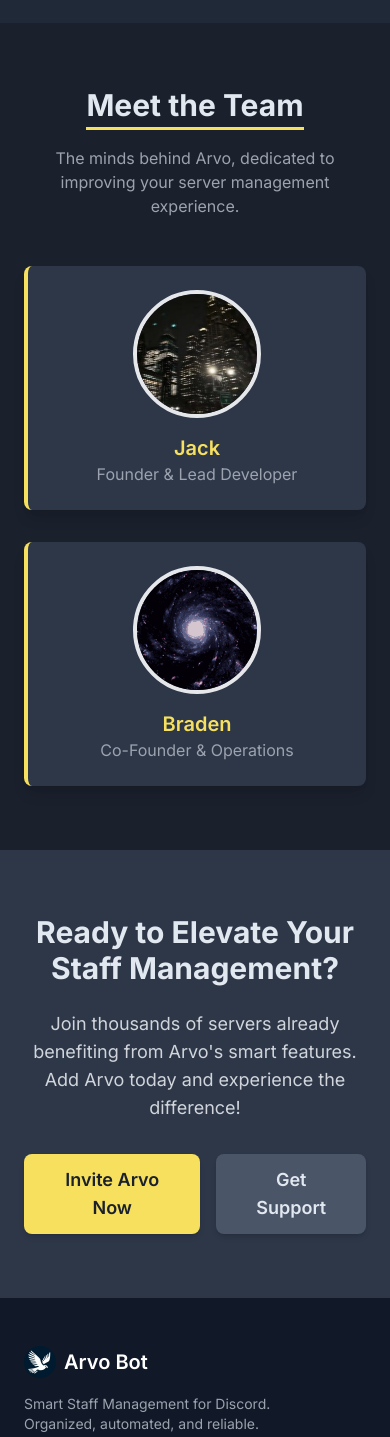
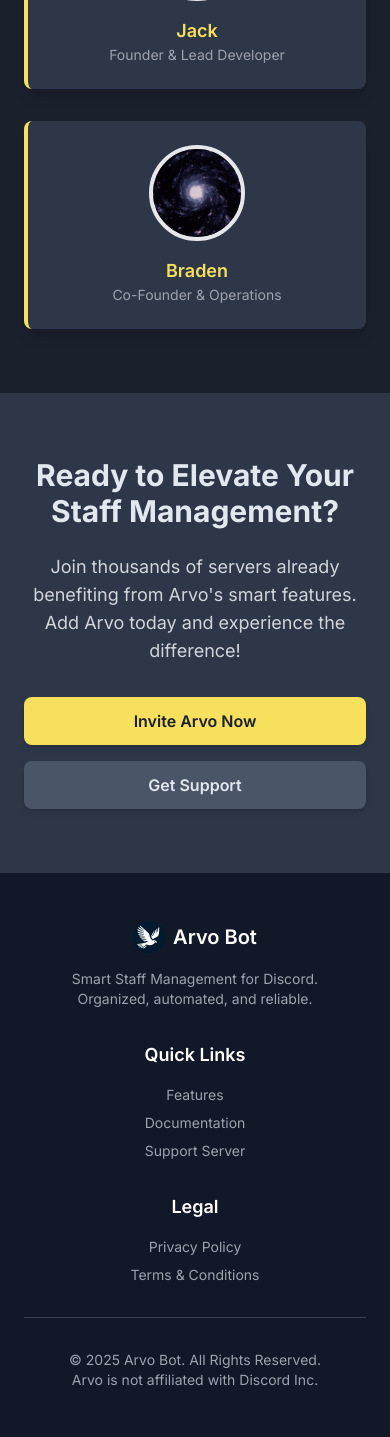
Before and after one commit to imnotbraybray/arvo-bot, a Flask app: page / in a window 390 px wide. Shown: the part 2678-4115 px from the top of the page. Run offline with Flask 2, Linux system fonts and the light colour scheme; parts of the project's set-up code (start-up, migrations or seed data) failed here and were passed over; some libraries are stand-ins or nearby versions.

Commit message:
Mobile support + favicon

```diff
--- a/templates/index.html
+++ b/templates/index.html
@@ -6,6 +6,8 @@
     <title>Arvo - Smart Staff Management Discord Bot</title>
     <script src="https://cdn.tailwindcss.com"></script>
     <link href="https://fonts.googleapis.com/css2?family=Inter:wght@400;500;600;700;800&display=swap" rel="stylesheet">
+    <link rel="icon" href="{{ url_for('static', filename='images/arvo_logo.png') }}" type="image/png">
+    <link rel="apple-touch-icon" href="{{ url_for('static', filename='images/arvo_logo.png') }}">
     <style>
         body {
             font-family: 'Inter', sans-serif;
@@ -54,6 +56,21 @@
         nav a:hover {
             color: #f6e05e;
         }
+        /* Mobile navigation toggle */
+        .mobile-menu-button {
+            display: none; /* Hidden by default */
+        }
+        @media (max-width: 768px) { /* md breakpoint in Tailwind */
+            .desktop-nav-links {
+                display: none;
+            }
+            .mobile-menu-button {
+                display: block;
+            }
+            .mobile-nav-links {
+                /* Styles for when menu is open, controlled by JS */
+            }
+        }
     </style>
 </head>
 <body class="antialiased">
@@ -64,32 +81,45 @@
                 <img src="{{ url_for('static', filename='images/arvo_logo.png') }}" alt="Arvo Logo" class="h-10 w-10 mr-3 rounded-full">
                 <span class="text-2xl font-bold text-white">Arvo</span>
             </div>
-            <div>
+            <div class="hidden md:flex space-x-2 items-center">
                 <a href="#features" class="text-gray-300 hover:text-gold px-3 py-2 rounded-md text-sm font-medium">Features</a>
                 <a href="https://docs.arvobot.xyz/" target="_blank" class="text-gray-300 hover:text-gold px-3 py-2 rounded-md text-sm font-medium">Docs</a>
                 <a href="https://discord.gg/xr7NjKQjDy" target="_blank" class="text-gray-300 hover:text-gold px-3 py-2 rounded-md text-sm font-medium">Support</a>
                 <a href="{{ url_for('dashboard_servers') }}" class="btn-dashboard ml-2 px-4 py-2 rounded-md text-sm font-semibold">Dashboard</a>
             </div>
+            <div class="md:hidden">
+                <button id="mobile-menu-toggler" class="text-gray-300 hover:text-white focus:outline-none focus:text-white">
+                    <svg class="h-6 w-6" fill="none" stroke="currentColor" viewBox="0 0 24 24" xmlns="http://www.w3.org/2000/svg">
+                        <path stroke-linecap="round" stroke-linejoin="round" stroke-width="2" d="M4 6h16M4 12h16m-7 6h7"></path>
+                    </svg>
+                </button>
+            </div>
+        </div>
+        <div id="mobile-menu" class="md:hidden hidden mt-2 space-y-1 px-2 pt-2 pb-3 sm:px-3">
+            <a href="#features" class="block text-gray-300 hover:text-gold hover:bg-gray-700 px-3 py-2 rounded-md text-base font-medium">Features</a>
+            <a href="https://docs.arvobot.xyz/" target="_blank" class="block text-gray-300 hover:text-gold hover:bg-gray-700 px-3 py-2 rounded-md text-base font-medium">Docs</a>
+            <a href="https://discord.gg/xr7NjKQjDy" target="_blank" class="block text-gray-300 hover:text-gold hover:bg-gray-700 px-3 py-2 rounded-md text-base font-medium">Support</a>
+            <a href="{{ url_for('dashboard_servers') }}" class="block btn-dashboard w-full text-center mt-1 px-4 py-2 rounded-md text-base font-semibold">Dashboard</a>
         </div>
     </nav>
 
     <section class="hero-bg py-20 md:py-32">
         <div class="container mx-auto text-center px-6">
-            <img src="{{ url_for('static', filename='images/arvo_logo.png') }}" alt="Arvo Logo" class="w-32 h-32 mx-auto mb-8 rounded-full shadow-xl">
-            <h1 class="text-4xl md:text-6xl font-extrabold mb-4">
+            <img src="{{ url_for('static', filename='images/arvo_logo.png') }}" alt="Arvo Logo" class="w-24 h-24 md:w-32 md:h-32 mx-auto mb-8 rounded-full shadow-xl">
+            <h1 class="text-4xl sm:text-5xl md:text-6xl font-extrabold mb-4">
                 Envision <span class="text-gold">Arvo</span>
             </h1>
-            <p class="text-xl md:text-2xl text-gray-300 mb-6 max-w-3xl mx-auto">
+            <p class="text-lg sm:text-xl md:text-2xl text-gray-300 mb-6 max-w-xl md:max-w-3xl mx-auto">
                 Where Smart Staff Management Becomes Effortless.
             </p>
-            <p class="text-lg text-gray-400 mb-10 max-w-2xl mx-auto">
+            <p class="text-base sm:text-lg text-gray-400 mb-10 max-w-md md:max-w-2xl mx-auto">
                 Arvo – Smart Staff Management 🦉 Keep your server organized with automated moderation, role management, and staff coordination—all in one reliable bot.
             </p>
-            <div class="flex justify-center space-x-4">
-                <a href="https://discord.com/oauth2/authorize?client_id=790618606069088277" target="_blank" class="btn-primary font-semibold py-3 px-8 rounded-lg text-lg shadow-md">
+            <div class="flex flex-col sm:flex-row justify-center space-y-4 sm:space-y-0 sm:space-x-4">
+                <a href="https://discord.com/oauth2/authorize?client_id={{ ARVO_BOT_CLIENT_ID_FOR_INVITE if ARVO_BOT_CLIENT_ID_FOR_INVITE else 'YOUR_BOT_CLIENT_ID' }}" target="_blank" class="btn-primary font-semibold py-3 px-6 sm:px-8 rounded-lg text-base sm:text-lg shadow-md">
                     Add Arvo to Discord
                 </a>
-                <a href="https://discord.gg/xr7NjKQjDy" target="_blank" class="btn-secondary font-semibold py-3 px-8 rounded-lg text-lg shadow-md">
+                <a href="https://discord.gg/xr7NjKQjDy" target="_blank" class="btn-secondary font-semibold py-3 px-6 sm:px-8 rounded-lg text-base sm:text-lg shadow-md">
                     Join Support Server
                 </a>
             </div>
@@ -103,38 +133,38 @@
 
             <div class="grid md:grid-cols-2 gap-8 lg:gap-12 items-start">
                 <div class="feature-card p-6 rounded-lg shadow-lg">
-                    <div class="flex items-center mb-4">
-                        <img src="{{ url_for('static', filename='images/staffmanageexample.png') }}" alt="Staff Management Icon" class="w-24 h-24 mr-6 rounded-md object-cover">
+                    <div class="flex flex-col sm:flex-row items-center text-center sm:text-left">
+                        <img src="{{ url_for('static', filename='images/staffmanageexample.png') }}" alt="Staff Management Icon" class="w-20 h-20 sm:w-24 sm:h-24 mb-4 sm:mb-0 sm:mr-6 rounded-md object-cover flex-shrink-0">
                         <div>
-                           <h3 class="text-2xl font-semibold text-gold mb-2">Comprehensive Staff Management</h3>
-                           <p class="text-gray-300">Manage your staff in a way that suits you. With Arvo, you can track staff quota, hire/promote/demote/terminate staff, infract staff, and more!</p>
+                           <h3 class="text-xl sm:text-2xl font-semibold text-gold mb-2">Comprehensive Staff Management</h3>
+                           <p class="text-gray-300 text-sm sm:text-base">Manage your staff in a way that suits you. With Arvo, you can track staff quota, hire/promote/demote/terminate staff, infract staff, and more!</p>
                         </div>
                     </div>
                 </div>
                 <div class="feature-card p-6 rounded-lg shadow-lg">
-                     <div class="flex items-center mb-4">
-                        <img src="{{ url_for('static', filename='images/automodexample.png') }}" alt="Automated Moderation Icon" class="w-24 h-24 mr-6 rounded-md object-cover">
+                     <div class="flex flex-col sm:flex-row items-center text-center sm:text-left">
+                        <img src="{{ url_for('static', filename='images/automodexample.png') }}" alt="Automated Moderation Icon" class="w-20 h-20 sm:w-24 sm:h-24 mb-4 sm:mb-0 sm:mr-6 rounded-md object-cover flex-shrink-0">
                         <div>
-                            <h3 class="text-2xl font-semibold text-gold mb-2">Intelligent Automated Moderation</h3>
-                            <p class="text-gray-300">Let Arvo handle routine moderation. Configure automated actions for infractions, filter content, and set up scheduled reminders or tasks for your staff, ensuring a consistently well-maintained server.</p>
+                            <h3 class="text-xl sm:text-2xl font-semibold text-gold mb-2">Intelligent Automated Moderation</h3>
+                            <p class="text-gray-300 text-sm sm:text-base">Let Arvo handle routine moderation. Configure automated actions for infractions, filter content, and set up scheduled reminders or tasks for your staff, ensuring a consistently well-maintained server.</p>
                         </div>
                     </div>
                 </div>
                 <div class="feature-card p-6 rounded-lg shadow-lg">
-                    <div class="flex items-center mb-4">
-                        <img src="{{ url_for('static', filename='images/rolemanageexample.png') }}" alt="Role Management Icon" class="w-24 h-24 mr-6 rounded-md object-cover">
+                    <div class="flex flex-col sm:flex-row items-center text-center sm:text-left">
+                        <img src="{{ url_for('static', filename='images/rolemanageexample.png') }}" alt="Role Management Icon" class="w-20 h-20 sm:w-24 sm:h-24 mb-4 sm:mb-0 sm:mr-6 rounded-md object-cover flex-shrink-0">
                         <div>
-                            <h3 class="text-2xl font-semibold text-gold mb-2">Advanced Role Management</h3>
-                            <p class="text-gray-300">Simplify complex role setups. Arvo offers intuitive tools for reaction roles, auto-roles on join, and dynamic role-based command access configured easily via <code>/setup</code>.</p>
+                            <h3 class="text-xl sm:text-2xl font-semibold text-gold mb-2">Advanced Role Management</h3>
+                            <p class="text-gray-300 text-sm sm:text-base">Simplify complex role setups. Arvo offers intuitive tools for reaction roles, auto-roles on join, and dynamic role-based command access configured easily via the dashboard.</p>
                         </div>
                     </div>
                 </div>
                 <div class="feature-card p-6 rounded-lg shadow-lg">
-                     <div class="flex items-center mb-4">
-                        <img src="{{ url_for('static', filename='images/staffcoordexample.png') }}" alt="Staff Coordination Icon" class="w-24 h-24 mr-6 rounded-md object-cover">
+                     <div class="flex flex-col sm:flex-row items-center text-center sm:text-left">
+                        <img src="{{ url_for('static', filename='images/staffcoordexample.png') }}" alt="Staff Coordination Icon" class="w-20 h-20 sm:w-24 sm:h-24 mb-4 sm:mb-0 sm:mr-6 rounded-md object-cover flex-shrink-0">
                         <div>
-                            <h3 class="text-2xl font-semibold text-gold mb-2">Seamless Staff Coordination</h3>
-                            <p class="text-gray-300">Keep your team synchronized. Arvo facilitates internal communication with dedicated log channels, staff-only announcements, and tools to track activity and assign responsibilities efficiently.</p>
+                            <h3 class="text-xl sm:text-2xl font-semibold text-gold mb-2">Seamless Staff Coordination</h3>
+                            <p class="text-gray-300 text-sm sm:text-base">Keep your team synchronized. Arvo facilitates internal communication with dedicated log channels, staff-only announcements, and tools to track activity and assign responsibilities efficiently.</p>
                         </div>
                     </div>
                 </div>
@@ -147,15 +177,15 @@
             <h2 class="text-3xl md:text-4xl font-bold mb-4"><span class="section-title-underline">Meet the Team</span></h2>
             <p class="text-gray-400 mb-12 md:mb-16 max-w-xl mx-auto">The minds behind Arvo, dedicated to improving your server management experience.</p>
             <div class="flex flex-wrap justify-center gap-8 md:gap-12">
-                <div class="team-card p-6 rounded-lg shadow-lg w-full sm:w-1/2 md:w-1/3 lg:w-1/4 text-center">
-                    <img src="{{ url_for('static', filename='images/jack_pfp.png') }}" alt="Jack - Founder" class="w-32 h-32 rounded-full mx-auto mb-4 border-4 border-gold">
-                    <h3 class="text-xl font-semibold text-gold">Jack</h3>
-                    <p class="text-gray-400">Founder & Lead Developer</p>
+                <div class="team-card p-6 rounded-lg shadow-lg w-full sm:w-2/5 md:w-1/3 lg:w-1/4 text-center">
+                    <img src="{{ url_for('static', filename='images/jack_pfp.png') }}" alt="Jack - Founder" class="w-24 h-24 sm:w-32 sm:h-32 rounded-full mx-auto mb-4 border-4 border-gold">
+                    <h3 class="text-lg sm:text-xl font-semibold text-gold">Jack</h3>
+                    <p class="text-gray-400 text-sm sm:text-base">Founder & Lead Developer</p>
                 </div>
-                <div class="team-card p-6 rounded-lg shadow-lg w-full sm:w-1/2 md:w-1/3 lg:w-1/4 text-center">
-                    <img src="{{ url_for('static', filename='images/braden_pfp.png') }}" alt="Braden - Co-Founder" class="w-32 h-32 rounded-full mx-auto mb-4 border-4 border-gold">
-                    <h3 class="text-xl font-semibold text-gold">Braden</h3>
-                    <p class="text-gray-400">Co-Founder & Operations</p>
+                <div class="team-card p-6 rounded-lg shadow-lg w-full sm:w-2/5 md:w-1/3 lg:w-1/4 text-center">
+                    <img src="{{ url_for('static', filename='images/braden_pfp.png') }}" alt="Braden - Co-Founder" class="w-24 h-24 sm:w-32 sm:h-32 rounded-full mx-auto mb-4 border-4 border-gold">
+                    <h3 class="text-lg sm:text-xl font-semibold text-gold">Braden</h3>
+                    <p class="text-gray-400 text-sm sm:text-base">Co-Founder & Operations</p>
                 </div>
             </div>
         </div>
@@ -165,11 +195,11 @@
         <div class="container mx-auto text-center px-6">
             <h2 class="text-3xl md:text-4xl font-bold mb-6">Ready to Elevate Your Staff Management?</h2>
             <p class="text-lg text-gray-300 mb-8 max-w-xl mx-auto">Join thousands of servers already benefiting from Arvo's smart features. Add Arvo today and experience the difference!</p>
-            <div class="flex justify-center space-x-4">
-                <a href="https://discord.com/oauth2/authorize?client_id=790618606069088277" target="_blank" class="btn-primary font-semibold py-3 px-8 rounded-lg text-lg shadow-md">
+            <div class="flex flex-col sm:flex-row justify-center space-y-4 sm:space-y-0 sm:space-x-4">
+                <a href="https://discord.com/oauth2/authorize?client_id={{ ARVO_BOT_CLIENT_ID_FOR_INVITE if ARVO_BOT_CLIENT_ID_FOR_INVITE else 'YOUR_BOT_CLIENT_ID' }}" target="_blank" class="btn-primary font-semibold py-3 px-6 sm:px-8 rounded-lg text-base sm:text-lg shadow-md">
                     Invite Arvo Now
                 </a>
-                <a href="https://discord.gg/xr7NjKQjDy" target="_blank" class="btn-secondary font-semibold py-3 px-8 rounded-lg text-lg shadow-md">
+                <a href="https://discord.gg/xr7NjKQjDy" target="_blank" class="btn-secondary font-semibold py-3 px-6 sm:px-8 rounded-lg text-base sm:text-lg shadow-md">
                     Get Support
                 </a>
             </div>
@@ -178,9 +208,9 @@
 
     <footer class="bg-gray-900 text-gray-400 py-12">
         <div class="container mx-auto px-6">
-            <div class="grid grid-cols-1 md:grid-cols-3 gap-8">
+            <div class="grid grid-cols-1 md:grid-cols-3 gap-8 text-center md:text-left">
                 <div>
-                    <div class="flex items-center mb-4">
+                    <div class="flex items-center justify-center md:justify-start mb-4">
                          <img src="{{ url_for('static', filename='images/arvo_logo.png') }}" alt="Arvo Logo" class="h-8 w-8 mr-2 rounded-full">
                          <h3 class="text-xl font-semibold text-white">Arvo Bot</h3>
                     </div>
@@ -188,7 +218,7 @@
                 </div>
                 <div>
                     <h4 class="text-lg font-semibold text-white mb-4">Quick Links</h4>
-                    <ul class="space-y-2">
+                    <ul class="space-y-2 text-sm">
                         <li><a href="#features" class="hover:text-gold">Features</a></li>
                         <li><a href="https://docs.arvobot.xyz/" target="_blank" class="hover:text-gold">Documentation</a></li>
                         <li><a href="https://discord.gg/xr7NjKQjDy" target="_blank" class="hover:text-gold">Support Server</a></li>
@@ -196,7 +226,7 @@
                 </div>
                 <div>
                     <h4 class="text-lg font-semibold text-white mb-4">Legal</h4>
-                    <ul class="space-y-2">
+                    <ul class="space-y-2 text-sm">
                         <li><a href="{{ url_for('privacy_policy') }}" class="hover:text-gold">Privacy Policy</a></li>
                         <li><a href="{{ url_for('terms_and_conditions') }}" class="hover:text-gold">Terms & Conditions</a></li>
                     </ul>
@@ -211,6 +241,15 @@
 
     <script>
         document.getElementById('currentYear').textContent = new Date().getFullYear();
+
+        // Mobile menu toggle
+        const menuToggler = document.getElementById('mobile-menu-toggler');
+        const mobileMenu = document.getElementById('mobile-menu');
+        if (menuToggler && mobileMenu) {
+            menuToggler.addEventListener('click', () => {
+                mobileMenu.classList.toggle('hidden');
+            });
+        }
     </script>
 </body>
 </html>
```
